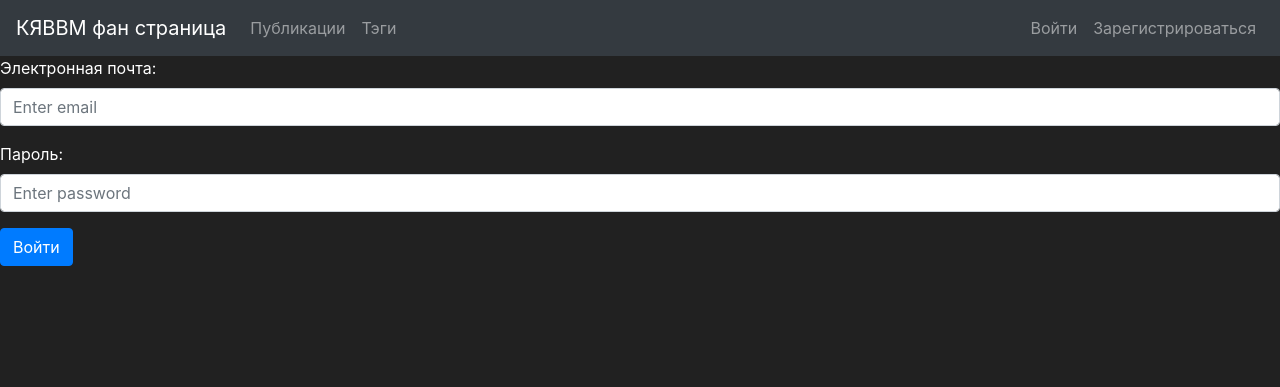
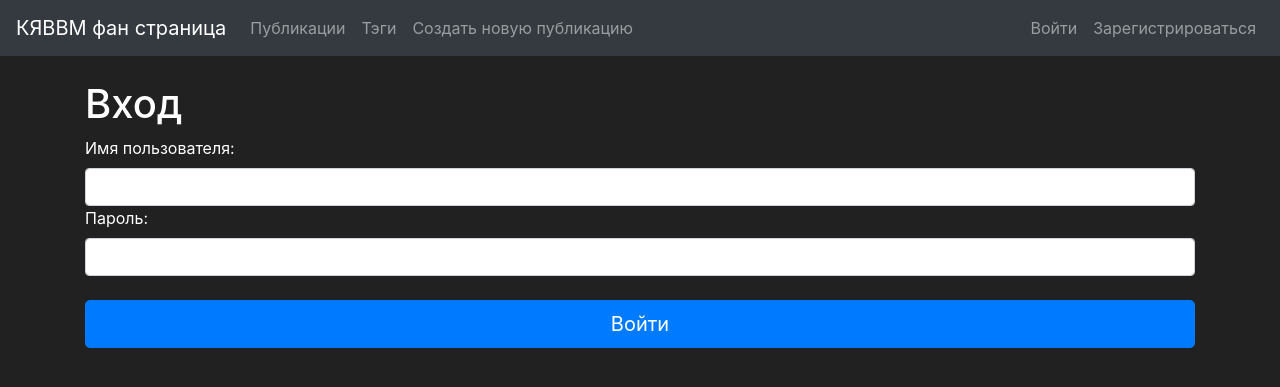
Before and after one commit to Smarandii/web_dev_lab_3, a Flask app: page /login in a window 1280 px wide. Shown: the top 387 px of the page. Run offline with Flask 2, Linux system fonts and the light colour scheme.

Commit message:
registration and login in functions added

```diff
--- a/blog/__init__.py
+++ b/blog/__init__.py
@@ -1,8 +1,13 @@
 from flask import Flask, render_template
 from flask_sqlalchemy import SQLAlchemy
+from flask_bcrypt import Bcrypt
+from flask_login import LoginManager
+
 app = Flask(__name__)
 app.config["SQLALCHEMY_DATABASE_URI"] = 'sqlite:///blog.db'
 app.config["SECRET_KEY"] = '5bfd3baa68781953ebfeab00'
 db = SQLAlchemy(app)
+bcrypt = Bcrypt(app)
+login_manager = LoginManager(app)
 
 from blog import routes
--- a/blog/forms.py
+++ b/blog/forms.py
@@ -1,12 +1,44 @@
 from flask_wtf import FlaskForm
 from wtforms import StringField, PasswordField, SubmitField, DateField
-from wtforms.validators import Length,  EqualTo, Email, DataRequired
+from wtforms.validators import Length, EqualTo, Email, DataRequired, ValidationError
+from blog.models import User
 
 
 class RegisterForm(FlaskForm):
+    def validate_username(self, username):
+        user = User.query.filter_by(username=username.data).first()
+        if user:
+            raise ValidationError("Пользователь с таким именем уже существует!")
+
+    def validate_email_address(self, email_address):
+        email = User.query.filter_by(email_address=email_address.data).first()
+        if email:
+            raise ValidationError("Данная электронная почта уже зарегистрирована!")
+
     username = StringField(label='Имя пользователя:', validators=[Length(min=2, max=30), DataRequired()])
-    email_address = StringField(label='Электронная почта:', validators=[Email()])
+    email_address = StringField(label='Электронная почта:', validators=[Email(message="Введён неверный адресс электронной почты!")])
     password1 = PasswordField(label='Пароль:', validators=[Length(min=6), DataRequired()])
-    password2 = PasswordField(label='Повторите Пароль:', validators=[EqualTo('password1'), DataRequired()])
+    password2 = PasswordField(label='Повторите Пароль:', validators=[EqualTo('password1', message="Пароли не совпадают!"), DataRequired()])
     date_of_birth = DateField(label='Дата рождения:', validators=[DataRequired()])
     submit = SubmitField(label='Создать аккаунт')
+
+
+class LoginForm(FlaskForm):
+    username = StringField(label='Имя пользователя:', validators=[DataRequired()])
+    password = PasswordField(label='Пароль:', validators=[DataRequired()])
+    submit = SubmitField(label='Войти')
+
+
+class NewPublicationForm(FlaskForm):
+    def validate_tags(self, tags):
+        try:
+            t = tags.split(" ")
+            if len(t) != tags.count("#"):
+                raise ValidationError("В начале каждого тега должен быть хэштег")
+        except Exception:
+            raise ValidationError("Тэги должны быть введены через запятую, в начале каждого тега должен быть хэштег")
+
+    post_title = StringField(label='Заголовок публикации', validators=[DataRequired()])
+    post_txt = StringField(label='Текст публикации', validators=[DataRequired()])
+    tags = StringField(label="Тэги", validators=[DataRequired()])
+    submit = SubmitField(label="Создать")
--- a/blog/routes.py
+++ b/blog/routes.py
@@ -1,10 +1,10 @@
 import datetime
 
 from blog import app, db
-from flask import render_template, redirect, url_for
-
-from blog.forms import RegisterForm
+from flask import render_template, redirect, url_for, flash
+from blog.forms import RegisterForm, LoginForm, NewPublicationForm
 from blog.models import Publication, User
+from flask_login import login_user
 
 
 def get_tags():
@@ -60,12 +60,21 @@ def tags_page():
     return render_template('tags.html', tags=tags)
 
 
-@app.route('/login')
+@app.route('/login', methods=['GET', 'POST'])
 def login_page():
     """
         Функция, которая рендерит страницу http://localhost:5000/login
     """
-    return render_template('login.html')
+    form = LoginForm()
+    if form.validate_on_submit():
+        attempted_user = User.query.filter_by(username=form.username.data).first()
+        if attempted_user and attempted_user.check_password_correction(attempted_password=form.password.data):
+            login_user(attempted_user)
+            flash(['Вход выполнен'], category='success')
+            return redirect(url_for('username_page', username=attempted_user.username))
+        else:
+            flash(['Имя пользователя или пароль введены неверно!'], category='danger')
+    return render_template('login.html', form=form)
 
 
 @app.route('/register', methods=['GET', 'POST'])
@@ -79,11 +88,28 @@ def register_page():
                               email_address=form.email_address.data,
                               date_of_birth=f"{form.date_of_birth.data.day}.{form.date_of_birth.data.month}.{form.date_of_birth.data.year}",
                               register_date=f"{datetime.date.today().day}.{datetime.date.today().month}.{datetime.date.today().year}",
-                              password_hash=form.password1.data)
+                              password=form.password1.data)
         db.session.add(user_to_create)
         db.session.commit()
         return redirect(url_for('publications_page'))
     if form.errors != {}:
         for err_msg in form.errors.values():
-            print(err_msg)
+            flash(err_msg, category='danger')
     return render_template('register.html', form=form)
+
+
+@app.route('/new_publication', methods=['GET', 'POST'])
+def new_publication_page():
+    form = NewPublicationForm()
+    if form.validate_on_submit():
+        publication_to_create = Publication(author=current_user.username,
+                                            post_title=form.post_title.data,
+                                            post_txt=form.post_txt.data,
+                                            publication_date=f"{datetime.date.today().day}.{datetime.date.today().month}.{datetime.date.today().year}",
+                                            tags=form.tags.data
+                                            )
+        db.session.add(publication_to_create)
+        db.session.commit()
+        return redirect(url_for('publication_page', post_id=publication_to_create.id))
+        # TODO
+    return render_template('new_publication.html', form=form)
--- a/blog/templates/base.html
+++ b/blog/templates/base.html
@@ -24,7 +24,21 @@
                 <li class="nav-item">
                     <a class="nav-link" href="{{ url_for('tags_page') }}">Тэги</a>
                 </li>
+                <li class="nav-item">
+                        <a class="nav-link" href="{{ url_for('new_publication_page') }}">Создать новую публикацию</a>
+                    </li>
             </ul>
+            {% if current_user.is_authenticated %}
+                <ul class="navbar-nav">
+                    <li class="nav-item">
+                        <a class="nav-link" href="{{ url_for('username_page', username=current_user.username) }}">{{current_user.username}}</a>
+                    </li>
+                    <li class="nav-item">
+                        <a class="nav-link" href="#">Выйти</a>
+                    </li>
+
+                </ul>
+            {% else %}
                 <ul class="navbar-nav">
                     <li class="nav-item">
                         <a class="nav-link" href="{{ url_for('login_page') }}">Войти</a>
@@ -33,8 +47,22 @@
                         <a class="nav-link" href="{{ url_for('register_page') }}">Зарегистрироваться</a>
                     </li>
                 </ul>
+            {% endif %}
+
         </div>
     </nav>
+    {% with messages = get_flashed_messages(with_categories=true) %}
+        {% if messages %}
+           {% for category, message in messages %}
+              <div class="alert alert-{{ category }}">
+                  <button type="button" class="m1-2 mb-1 close" data-dismiss="alert" aria-label="Close">
+                      <span aria-hidden="true">&times;</span>
+                  </button>
+                    {{ message[0] }}
+              </div>
+           {% endfor %}
+        {% endif %}
+    {% endwith %}
 
     {% block content %}{% endblock %}
 
--- a/blog/templates/login.html
+++ b/blog/templates/login.html
@@ -1,15 +1,18 @@
 {% extends 'base.html' %}
 {% block title %}Вход{% endblock %}
 {% block content %}
-<form action="">
-  <div class="form-group">
-    <label for="email">Электронная почта:</label>
-    <input type="email" class="form-control" placeholder="Enter email" id="email">
+<body>
+  <div class="container">
+    <form method="POST" class="form-register" style="color:white ">
+      {{ form.hidden_tag() }}
+      <br>
+      <h1>Вход</h1>
+      {{ form.username.label() }}
+      {{ form.username(class="form-control") }}
+      {{ form.password.label() }}
+      {{ form.password(class="form-control") }}
+      <br>
+      {{ form.submit(class="btn btn-lg btn-block btn-primary") }}
+    </form>
   </div>
-  <div class="form-group">
-    <label for="pwd">Пароль:</label>
-    <input type="password" class="form-control" placeholder="Enter password" id="pwd">
-  </div>
-  <button type="submit" class="btn btn-primary">Войти</button>
-</form>
 {% endblock %}
```
Also changed, not shown: blog/models.py (+19 -2 lines), blog/templates/new_publication.html (added, +20 -0 lines), blog/templates/user.html (+5 -2 lines). Lines whose indentation alone changed are shown as unchanged.
